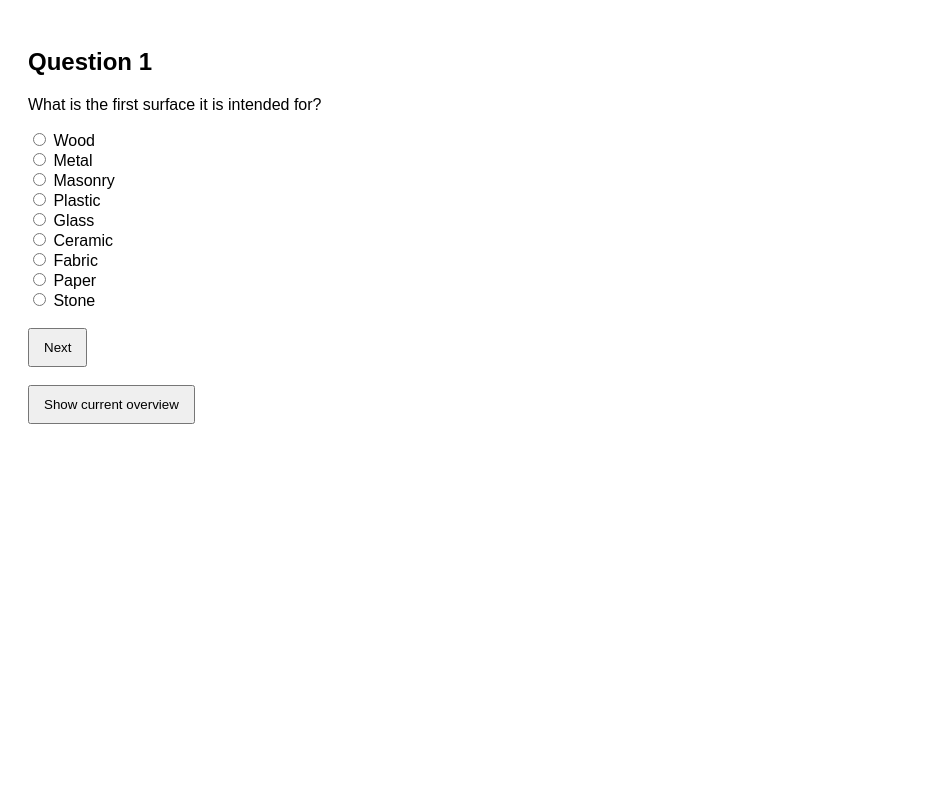
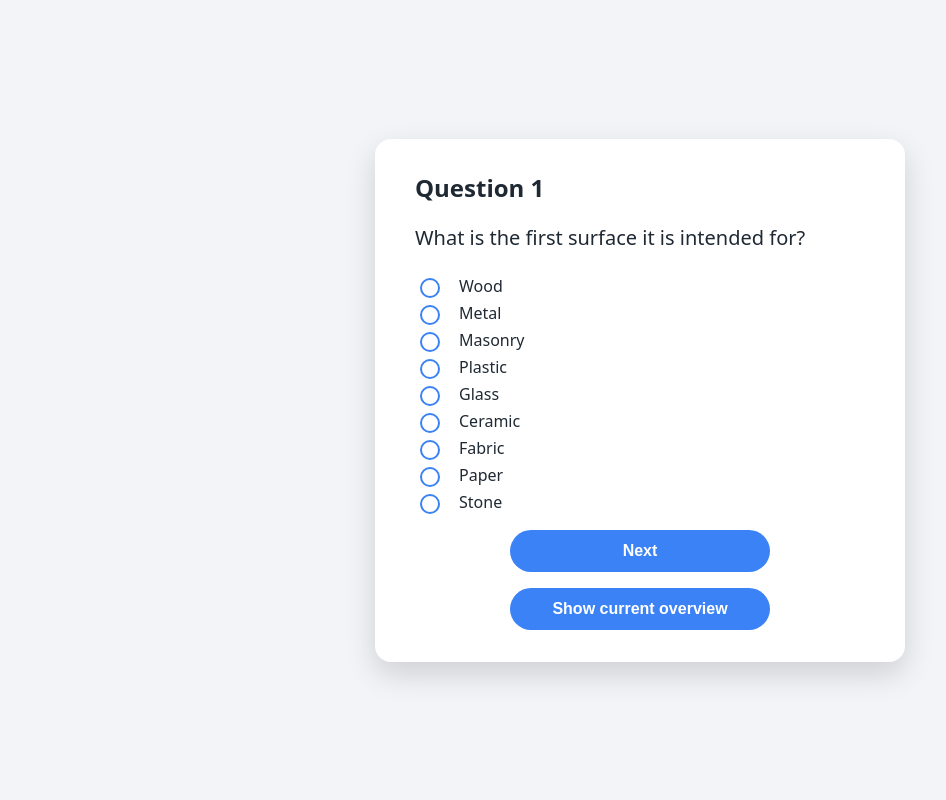
Before and after one commit to JasperK04/KTP, a Flask app: page /question in a window 1280 px wide. Shown: the whole page, without its empty margins (0-946 px from the left). Run offline with Flask 3, Linux system fonts and the light colour scheme.

Commit message:
add page styling

```diff
--- /dev/null
+++ b/src/app/static/colors.css
@@ -0,0 +1,23 @@
+:root {
+  --body-bg: #f2f4f8;
+  --modal-bg: #ffffff;
+  --text-color: #1f2933;
+
+  --button-bg: #3b82f6;
+  --button-bg-hover: #2563eb;
+  --button-text: #ffffff;
+
+  --shadow-color: rgba(0, 0, 0, 0.15);
+}
+
+.dark-mode {
+  --body-bg: #121212;
+  --modal-bg: #1e1e1e;
+  --text-color: #e0e0e0;
+
+  --button-bg: #2563eb;
+  --button-bg-hover: #3b82f6;
+  --button-text: #ffffff;
+
+  --shadow-color: rgba(0, 0, 0, 0.5);
+}
--- a/src/app/static/style.css
+++ b/src/app/static/style.css
@@ -1,11 +1,147 @@
-body{
-    font-family: Arial, sans-serif; padding:20px
+@import url("colors.css");
+
+body {
+  margin: 0;
+  min-height: 100vh;
+  background-color: var(--body-bg);
+  color: var(--text-color);
+  font-family: system-ui, -apple-system, BlinkMacSystemFont, "Segoe UI", sans-serif;
+  display: flex;
+  align-items: center;
+  justify-content: center;
 }
 
-.options form {
-    display:inline-block; margin:6px
+.modal {
+  background-color: var(--modal-bg);
+  max-width: 900px;
+  width: calc(100% - 4rem);
+  padding: 2rem 2.5rem;
+  margin: 2rem;
+  border-radius: 16px;
+  box-shadow: 0 12px 30px var(--shadow-color);
+}
+
+.question-modal {
+  max-width: 450px;
+  width: calc(80% - 10rem);
+}
+
+.question-text {
+  font-size: 1.25rem;
+  margin-bottom: 1.5rem;
+}
+
+h1,
+h2 {
+  margin-top: 0;
+}
+
+table {
+  width: 100%;
+  border-collapse: collapse;
+}
+
+table th,
+table td {
+  padding: 0.5rem 0.75rem;
+  text-align: left;
+}
+
+pre {
+  background-color: #f8fafc;
+  padding: 1rem;
+  border-radius: 8px;
+  overflow-x: auto;
+}
+
+.button {
+  display: flex;
+  justify-content: center;
+  margin-top: 1rem;
 }
 
 button {
-    padding:10px 14px; cursor:pointer
+  width: 260px;
+  padding: 0.75rem 1rem;
+  border: none;
+  border-radius: 999px;
+  background-color: var(--button-bg);
+  color: var(--button-text);
+  font-size: 1rem;
+  font-weight: 600;
+  cursor: pointer;
+  text-align: center;
+  transition: background-color 0.2s ease, transform 0.1s ease;
 }
+
+button:hover {
+  background-color: var(--button-bg-hover);
+}
+
+button:active {
+  transform: translateY(1px);
+}
+
+form label {
+  display: flex;
+  align-items: center;
+  margin-bottom: 0.25rem;
+  gap: 1rem;
+  cursor: pointer;
+  font-size: 1rem;
+}
+
+form input[type="radio"] {
+  appearance: none;
+  -webkit-appearance: none;
+  width: 20px;
+  height: 20px;
+  border-radius: 50%;
+  border: 2px solid var(--button-bg);
+  display: inline-grid;
+  place-content: center;
+  cursor: pointer;
+}
+
+form input[type="radio"]::before {
+  content: "";
+  width: 9px;
+  height: 9px;
+  border-radius: 50%;
+  transform: scale(0);
+  transition: transform 0.15s ease-in-out;
+  background-color: var(--button-bg);
+}
+
+form input[type="radio"]:checked::before {
+  transform: scale(1);
+}
+
+form input[type="radio"]:focus {
+  outline: none;
+  box-shadow: 0 0 0 3px rgba(59, 130, 246, 0.25);
+}
+
+form button[type="submit"] {
+  width: 260px;
+  padding: 0.75rem 1rem;
+  border: none;
+  border-radius: 999px;
+  background-color: var(--button-bg);
+  color: var(--button-text);
+  font-size: 1rem;
+  font-weight: 600;
+  cursor: pointer;
+  display: block;
+  margin-left: auto;
+  margin-right: auto;
+  transition: background-color 0.2s ease, transform 0.1s ease;
+}
+
+form button[type="submit"]:hover {
+  background-color: var(--button-bg-hover);
+}
+
+form button[type="submit"]:active {
+  transform: translateY(1px);
+}
--- a/src/app/templates/question.html
+++ b/src/app/templates/question.html
@@ -4,11 +4,11 @@
   <meta charset="utf-8">
   <title>Question {{ qid }}</title>
   <link rel="stylesheet" href="{{ url_for('static', filename='style.css') }}">
-<body>
+<body><div class="modal question-modal">
 
     <h2>Question {{ count }}</h2>
 
-<p>{{ question.text }}</p>
+    <p class="question-text">{{ question.text }}</p>
 
     <form method="post">
 
@@ -16,19 +16,19 @@
             <label>
                 <input type="radio" name="answer" value="true" required>
                 Yes
-        </label><br>
+            </label>
 
             <label>
                 <input type="radio" name="answer" value="false">
                 No
-        </label><br>
+            </label>
 
         {% elif question_type == "choice" %}
             {% for choice in question.choices %}
                 <label>
                     <input type="radio" name="answer" value="{{ choice }}" required>
                     {{ choice[0].upper() + choice[1:].lower().replace('_', ' ') }}
-            </label><br>
+                </label>
             {% endfor %}
         {% endif %}
 
@@ -36,20 +36,19 @@
             <label>
                 <input type="radio" name="answer" value="skip">
                 Skip
-        </label><br>
+            </label><
         {% endif %}
 
-    <br>
+        <div class="button">
+            <button type="submit">Next</button>
+        </div>
 
-    <button type="submit">
-        Next
-    </button>
-
-</form><br>
-
+    </form>
     <form action="{{ url_for('routes.questions_overview') }}" method="get">
+        <div class="button">
             <button type="submit">Show current overview</button>
+        </div>
     </form>
 
-</body>
+</div></body>
 </html>
```
Also changed, not shown: src/app/templates/index.html (+4 -3 lines), src/app/templates/questions.html (+9 -6 lines), src/app/templates/results.html (+6 -2 lines). Lines whose indentation alone changed are shown as unchanged.
